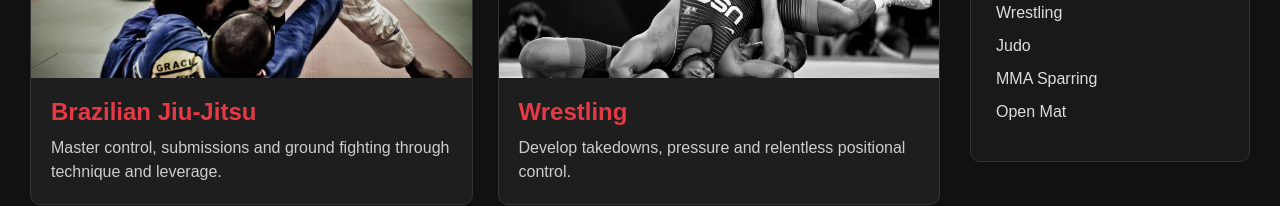
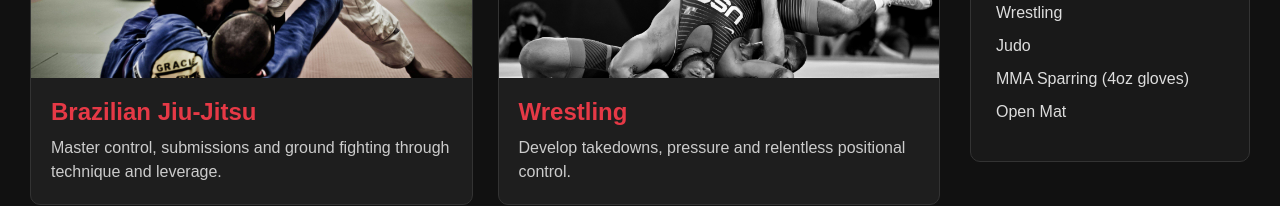
Before and after one commit to stony-hill212/lyfter-DUAD, a plain HTML site: page layouts/part1/academy.html in a window 1280 px wide. Shown: the part 270-476 px from the top of the page. Drawn offline with Linux system fonts and the light colour scheme.

Commit message:
Update academy.html

```diff
--- a/layouts/part1/academy.html
+++ b/layouts/part1/academy.html
@@ -67,7 +67,7 @@
                     <li><a href="#">Brazilian Jiu-Jitsu</a></li>
                     <li><a href="#">Wrestling</a></li>
                     <li><a href="#">Judo</a></li>
-                    <li><a href="#">MMA Sparring</a></li>
+                    <li><a href="#">MMA Sparring (4oz gloves)</a></li>
                     <li><a href="#">Open Mat</a></li>
                 </ul>
             </aside>
```
